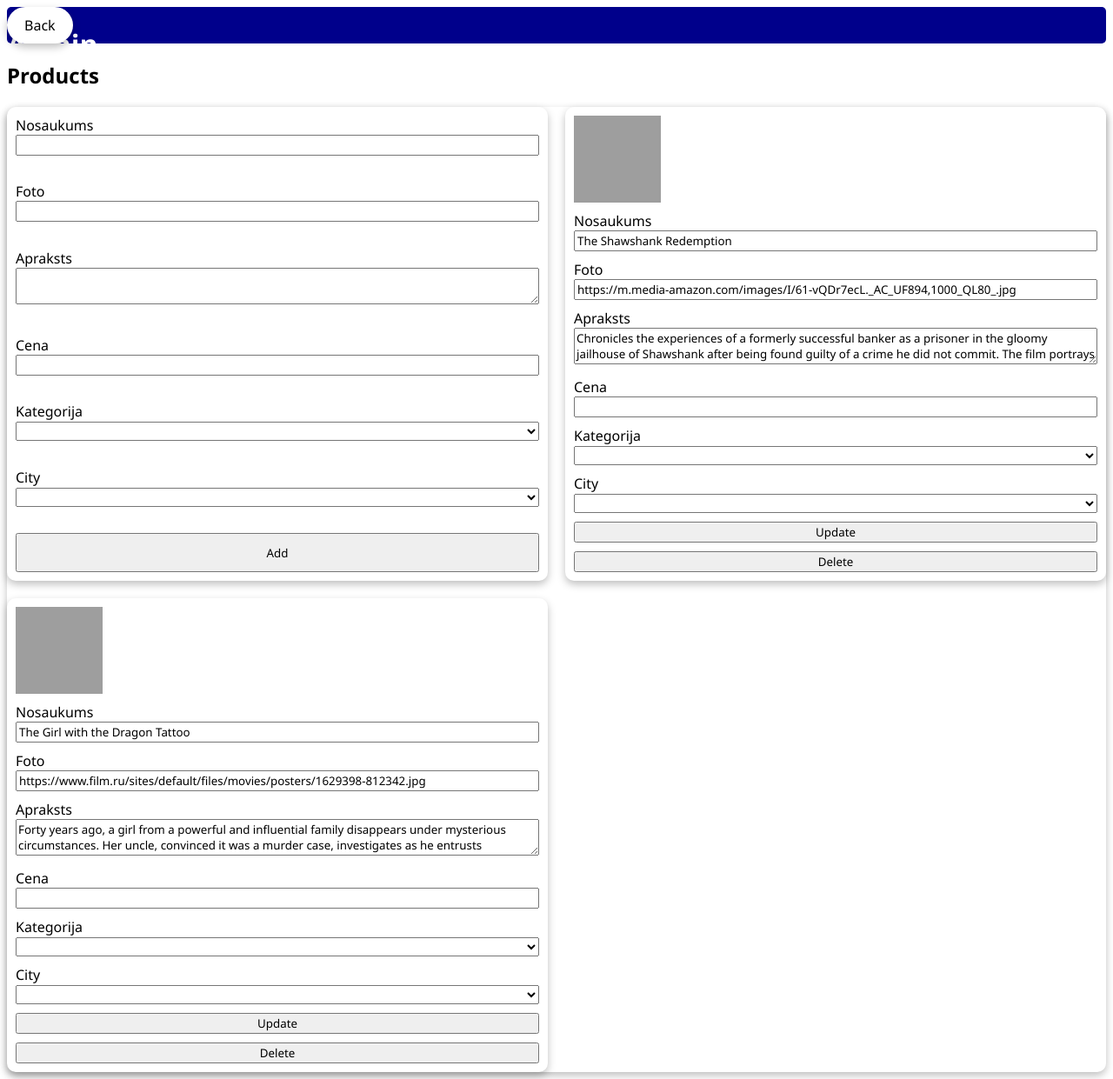
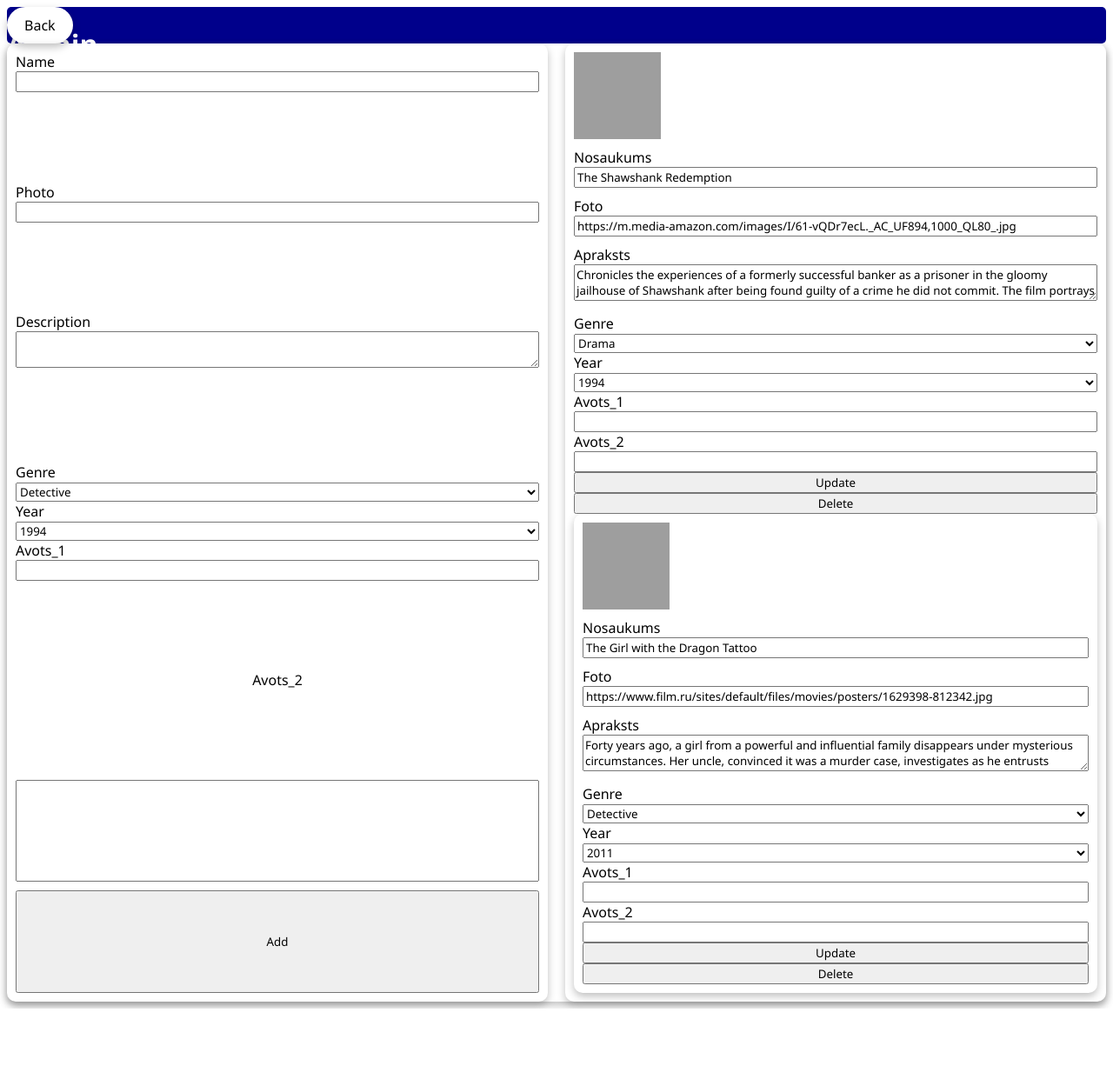
Before and after one commit to ZaDivan/Filmu-sistema, a PHP site: page /admin.php in a window 1280 px wide. Shown: the whole page at 87% size. After the commit the page ends 1160 px from the top, so only its background shows below. Run offline with PHP 8.4, Linux system fonts and the light colour scheme; data comes from the database, SQL or seed files in the repository; data that the repository does not hold is empty; grey boxes are pictures that could not be loaded.

Commit message:
Add files via upload

```diff
--- a/admin.php
+++ b/admin.php
@@ -15,13 +15,14 @@ if(isset($_GET["Delete"])){
 
 if(isset($_GET["Add"])){
     $name = $_GET["new_item_name"];
+    $genre_id = $_GET['genre_id'];
     $photo = $_GET['photo'];
     $description = $_GET['description'];
-    $price = $_GET['price'];
-    $category = $_GET['category'];
-    $city = $_GET['city'];
-    if($db->query("INSERT INTO items (name, photo, description, price, category, city)
-VALUES ('$name', '$photo', '$description', $price, '$category', '$city') ")){
+    $year_id = $_GET['year_id'];
+    $source_1 = $_GET['source_1'];
+    $source_2 = $_GET['source_2'];
+    if($db->query("INSERT INTO items (name, genre_id, year_id, description, photo, source_1, source_2)
+VALUES ('$name','$genre_id','$year_id','$description','$photo' ,'$source_1','$source_2') ")){
         echo "<script>
                 alert('Veiksmigi pievienots')
                 location.href = 'admin.php';
@@ -31,15 +32,15 @@ VALUES ('$name', '$photo', '$description', $price, '$category', '$city') ")){
 
 
 if(isset($_GET["Update"])){
-    $name = $_GET["item_name"];
+    $name = $_GET["new_item_name"];
     $photo = $_GET['photo'];
     $description = $_GET['description'];
-    $price = $_GET['price'];
-    $category = $_GET['category'];
-    $city = $_GET['city'];
+    $year_id = $_GET['year_id'];
+    $genre_id = $_GET['genre_id'];
+    $source_1 = $_GET['source_1'];
+    $source_2 = $_GET['source_2'];
     $id = $_GET['id'];
-    if($db->query("UPDATE items SET name='$name', photo='$photo',
-        description='$description', price='$price', category='$category', city='$city' WHERE id=$id")){
+    if($db->query("UPDATE items SET name='$name',genre_id='$genre_id',year_id='$year_id',description='$description', photo='$photo',source_1='$source_1',source_2='$source_2' WHERE id=$id")){
         echo "<script>
                 alert('Veiksmigi izmainits')
                 location.href = 'admin.php';
@@ -47,9 +48,9 @@ if(isset($_GET["Update"])){
     }
 }
 
-$categories = $db->query("SELECT * FROM categories")->fetchAll(2);
+$genres = $db->query("SELECT * FROM genres")->fetchAll(2);
 $items = $db->query("SELECT * FROM items")->fetchAll(2);
-$cities = $db->query("SELECT * FROM cities")->fetchAll(2);
+$years = $db->query("SELECT * FROM years")->fetchAll(2);
 ?>
 
 <!DOCTYPE html>
@@ -68,43 +69,48 @@ $cities = $db->query("SELECT * FROM cities")->fetchAll(2);
 </header>
 
 <main>
-    <h2>Products</h2>
+
     <div class = "container">
         <form action="#" class="item">
                 <label>
-                    Nosaukums
+                    Name
                     <input type="text" required name="new_item_name"></label>
                 <label>
-                    Foto
+                    Photo
                     <input type="text" required name="photo" ></label>
                 <label>
-                    Apraksts
+                    Description
                     <textarea required name="description"></textarea></label>
                 <label>
-                    Cena
-                    <input type="number" required min="0" name="price" ></label>
 
                 <label>
-                    Kategorija
-                    <select name="category" id="">
-                        <?php foreach($categories as $cat): ?>
-                            <option value="<?php echo $cat['id'];?>">
-                                <?php echo $cat['name'] ?>
+                    Genre
+                    <select name="genre_id" id="">
+                        <?php foreach($genres as $gen): ?>
+                            <option value="<?php echo $gen['id'];?>">
+                                <?php echo $gen['name'] ?>
                             </option>
                         <?php endforeach;?>
                     </select>
                 </label>
 
                 <label>
-                    City
-                    <select name="city" id="">
-                        <?php foreach($cities as $pilseta): ?>
-                            <option value="<?php echo $pilseta['id'];?>">
-                                <?php echo $pilseta['name'] ?>
+                    Year
+                    <select name="year_id" id="">
+                        <?php foreach($years as $year): ?>
+                            <option value="<?php echo $year['id'];?>">
+                                <?php echo $year['name'] ?>
                             </option>
                         <?php endforeach;?>
                     </select>
                 </label>
+
+                <label>
+                    Avots_1
+                    <input type="text" required name="source_1" ></label>
+                </label>
+                    Avots_2
+                    <input type="text" required name="source_2" ></label>
 
                 <input type="submit" name="Add" value="Add" class="form-btn">
         </form>
@@ -123,30 +129,34 @@ $cities = $db->query("SELECT * FROM cities")->fetchAll(2);
                         Apraksts
                         <textarea name="description"><?php echo $item['description']?></textarea></label>
                     <label>
-                        Cena
-                        <input type="number" min="0" name="price" value="<?php echo $item['price']?>"></label>
 
                     <label>
-                        Kategorija
-                        <select name="category" id="">
-                            <?php foreach($categories as $cat): ?>
-                                <option <?php if($item['category'] == $cat['id']) echo 'selected';  ?> value="<?php echo $cat['id'];?>">
-                                    <?php echo $cat['name'] ?>
+                        Genre
+                        <select name="genre_id" id="">
+                            <?php foreach($genres as $gen): ?>
+                                <option <?php if($item['genre_id'] == $gen['id']) echo 'selected';  ?> value="<?php echo $gen['id'];?>">
+                                    <?php echo $gen['name'] ?>
                                 </option>
                             <?php endforeach;?>
                         </select>
                     </label>
 
                     <label>
-                        City
-                        <select name="city" id="">
-                            <?php foreach($cities as $pilseta): ?>
-                                <option <?php if($item['city'] == $pilseta['id']) echo 'selected';  ?> value="<?php echo $pilseta['id'];?>">
-                                    <?php echo $pilseta['name'] ?>
+                        Year
+                        <select name="year_id" id="">
+                            <?php foreach($years as $year): ?>
+                                <option <?php if($item['year_id'] == $year['id']) echo 'selected';  ?> value="<?php echo $year['id'];?>">
+                                    <?php echo $year['name'] ?>
                                 </option>
                             <?php endforeach;?>
                         </select>
                     </label>
+                    <label>
+                        Avots_1
+                        <input type="text" required name="source_1" ></label>
+                    <label>
+                    Avots_2
+                    <input type="text" required name="source_2" ></label>
 
                     <input type = "hidden" name="id" value="<?php echo $item['id']; ?>">
 
--- a/login.php
+++ b/login.php
@@ -14,7 +14,7 @@ if(isset($_POST['submit'])){
 
         $row = $result->fetch();
 
-        if($row['role'] == '2'){
+        if($row['role'] == '0'){
 
             $_SESSION['admin_name'] = $row['name'];
             header('location:admin_page.php');
@@ -41,7 +41,6 @@ if(isset($_POST['submit'])){
     <meta name="viewport" content="width=device-width, initial-scale=1.0">
     <title>login form</title>
 
-    <!-- custom css file link  -->
     <link rel="stylesheet" href="style.css">
 
 </head>
--- a/style.css
+++ b/style.css
@@ -35,7 +35,7 @@ a.button, a:hover, a.selected {
 }
 
 .container h2{
-    grid-column-end:span 2;
+    grid-column-end:span 4;
 }
 
 .item {
@@ -208,3 +208,9 @@ header {
 #login{
     font-size: 30px;
 }
+input[name=search] {
+    font-size: 20px;
+    padding: 5px;
+    width: 1200px;
+    border-radius: 20px;
+}
```
Also changed, not shown: admin_page.php (added, +78 -0 lines), register.php (+7 -8 lines), single.php (+21 -13 lines), viesis.php (+26 -20 lines).
